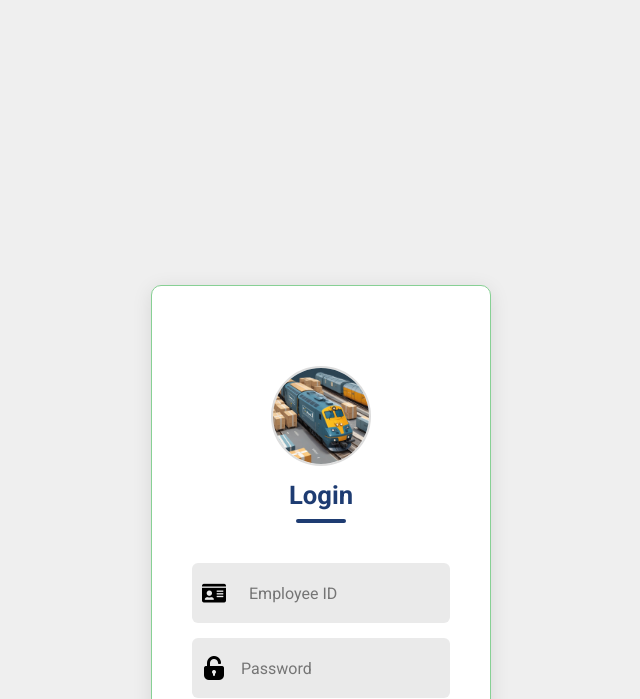
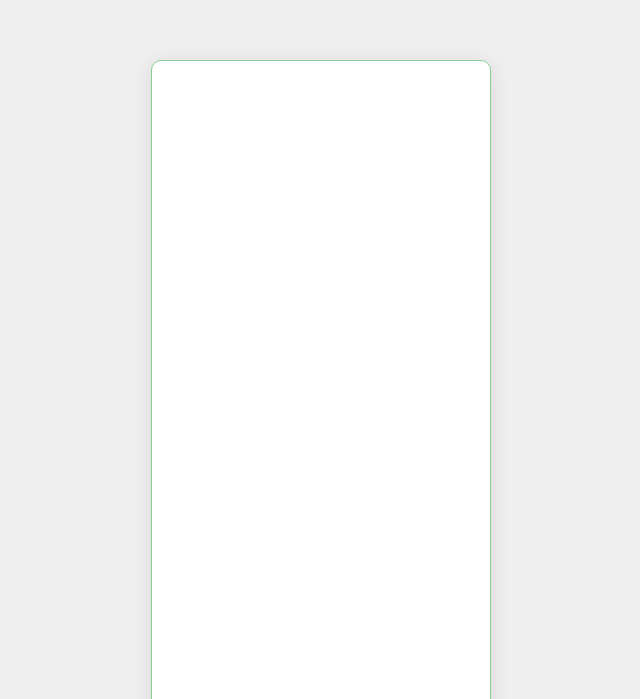
Before and after one commit to ParcelManagment/Website_Frontend, a React (Create React App) app in the folder Parcel_Management_System/: page / in a window 1280 px wide. Shown: the part 101-800 px from the top of the page, without its empty margins (319-959 px from the left). Built offline with nearby package versions, Linux system fonts and the light colour scheme.

Commit message:
update view

```diff
--- a/Parcel_Management_System/src/Components/ViewPage/ViewPage.css
+++ b/Parcel_Management_System/src/Components/ViewPage/ViewPage.css
@@ -186,8 +186,8 @@
 
   /* Adjusting the container's top margin and centering the table */
   .container {
-    margin-top: 550px;
-    padding-top: 100px;
+    margin-top: 1000px;
+    padding-top: 1000px;
     max-width: 1500px;
 
   }
```
